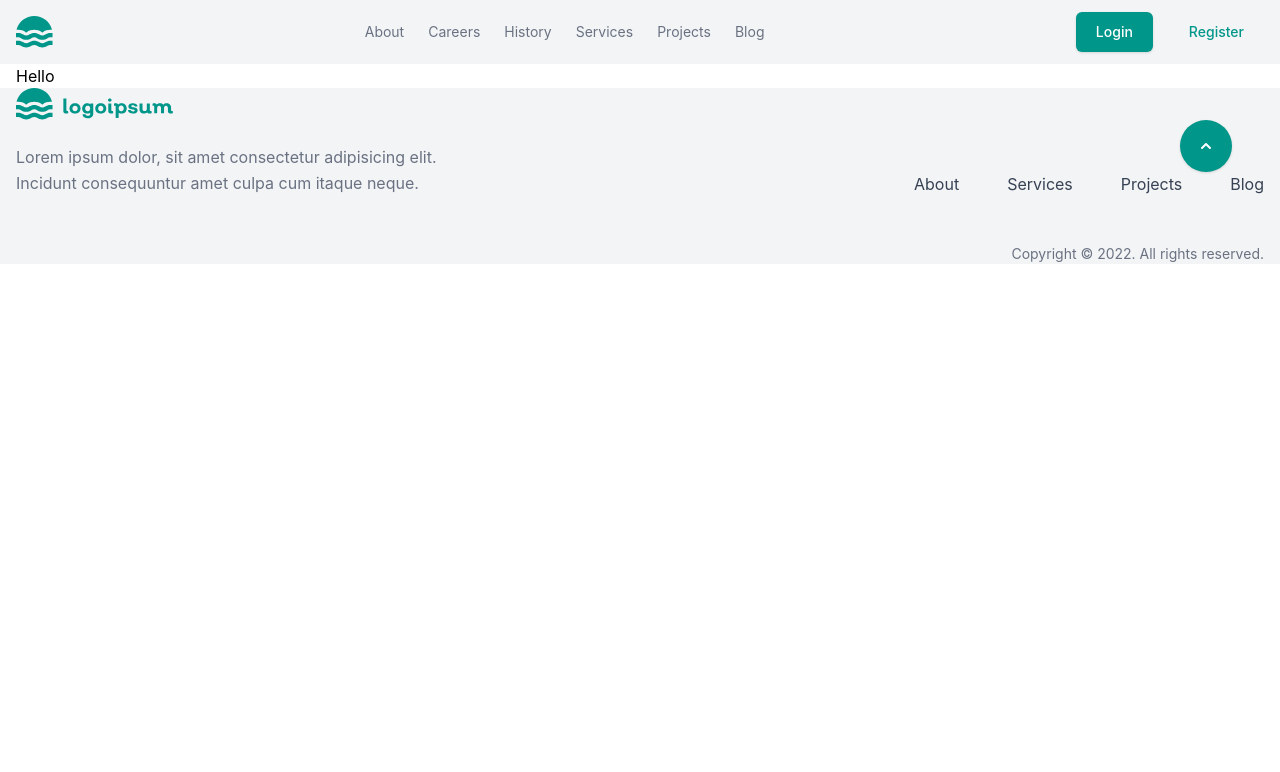
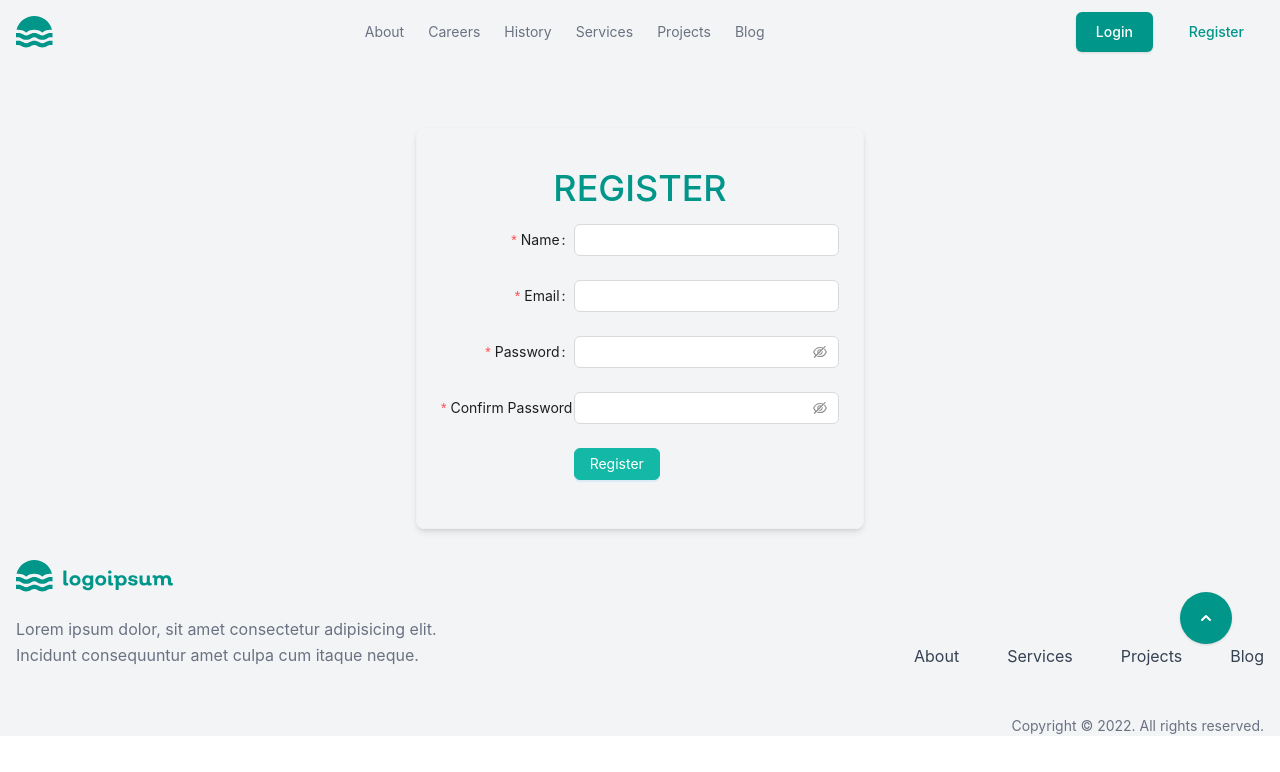
Before and after one commit to Shivanipalya26/BlogScape, a React (Vite) app in the folder client/: page /register in a window 1280 px wide. Shown: the top 772 px of the page. Built offline with nearby package versions, Linux system fonts and the light colour scheme.

Commit message:
feat: Added Register and Login Page

```diff
--- a/client/package.json
+++ b/client/package.json
@@ -11,8 +11,10 @@
   },
   "dependencies": {
     "@tailwindcss/vite": "^4.0.3",
+    "antd": "^5.23.3",
     "react": "^18.3.1",
     "react-dom": "^18.3.1",
+    "react-router-dom": "^7.1.5",
     "tailwind": "^4.0.0"
   },
   "devDependencies": {
--- a/client/src/App.tsx
+++ b/client/src/App.tsx
@@ -1,11 +1,21 @@
+import { BrowserRouter as Router, Routes, Route } from "react-router-dom";
 import HomePage from "./pages/home";
 import RootStructure from "./styles/template/RootStructure";
+import Register from "./pages/register";
+import Login from "./pages/login";
 
 function App() {
   return (
-    <RootStructure>
-      <HomePage />
-    </RootStructure>
+    <Router>
+      <RootStructure>
+        <Routes>
+          <Route path="/" element={<HomePage />} />
+          <Route path="/register" element={<Register />} />
+          <Route path="/login" element={<Login />} />
+        </Routes>
+      </RootStructure>
+    </Router>
+
   );
 }
 
--- a/client/src/components/Navbar/index.tsx
+++ b/client/src/components/Navbar/index.tsx
@@ -1,5 +1,6 @@
 import { useState } from "react";
 import Layout from "../../styles/template/Layout";
+import { Link } from "react-router-dom";
 
 const Navbar = () => {
   const [isMobileMenuOpen, setIsMobileMenuOpen] = useState(false);
@@ -97,20 +98,20 @@ const Navbar = () => {
 
           <div className="flex items-center gap-4">
             <div className="sm:flex sm:gap-4">
-              <a
+              <Link
                 className="rounded-md bg-teal-600 px-5 py-2.5 text-sm font-medium text-white shadow-sm"
-                href="#"
+                to="/login"
               >
                 Login
-              </a>
+              </Link>
 
               <div className="hidden sm:flex">
-                <a
+                <Link
                   className="rounded-md bg-gray-100 px-5 py-2.5 text-sm font-medium text-teal-600"
-                  href="#"
+                  to="/register"
                 >
                   Register
-                </a>
+                </Link>
               </div>
             </div>
 
--- /dev/null
+++ b/client/src/pages/login/index.tsx
@@ -0,0 +1,65 @@
+import type { FormProps } from "antd";
+import { Button, Card, Form, Input } from "antd";
+import { H3 } from "../../styles/typography";
+
+type FieldType = {
+  email?: string;
+  password?: string;
+};
+
+const onFinish: FormProps<FieldType>["onFinish"] = (values) => {
+  console.log("Success:", values);
+};
+
+const onFinishFailed: FormProps<FieldType>["onFinishFailed"] = (errorInfo) => {
+  console.log("Failed:", errorInfo);
+};
+
+const Login: React.FC = () => (
+  <div className="flex flex-col justify-center items-center max-w-screen h-[62vh] bg-gray-100">
+    <Card className="w-full max-w-md p-6 border-8 shadow-md"
+        style={{ backgroundColor: "transparent" }}
+    >
+    <H3 className="flex p-4 text-teal-600 justify-center font-medium">LOGIN</H3>
+    <Form
+      name="basic"
+      labelCol={{ span: 8 }}
+      wrapperCol={{ span: 16 }}
+      initialValues={{ remember: true }}
+      onFinish={onFinish}
+      onFinishFailed={onFinishFailed}
+      autoComplete="off"
+    >
+      <Form.Item<FieldType>
+        label="Email"
+        name="email"
+        rules={[{ required: true, message: "Please input your email!" }]}
+      >
+        <Input />
+      </Form.Item>
+
+      <Form.Item<FieldType>
+        label="Password"
+        name="password"
+        rules={[{ required: true, message: "Please input your password!" }]}
+      >
+        <Input.Password />
+      </Form.Item>
+
+      <Form.Item label={null}>
+        <div className="flex justify-start">
+          <Button
+            type="primary"
+            htmlType="submit"
+            style={{ backgroundColor: "#14b8a6", borderColor: "#14b8a6" }}
+          >
+            Log in
+          </Button>
+        </div>
+      </Form.Item>
+    </Form>
+    </Card>
+  </div>
+);
+
+export default Login;
--- /dev/null
+++ b/client/src/pages/register/index.tsx
@@ -0,0 +1,85 @@
+import type { FormProps } from "antd";
+import { Button, Card, Form, Input } from "antd";
+import { H3 } from "../../styles/typography";
+
+type FieldType = {
+  name?: string;
+  email?: string;
+  password?: string;
+  confirmPassword?: string;
+};
+
+const onFinish: FormProps<FieldType>["onFinish"] = (values) => {
+  console.log("Success:", values);
+};
+
+const onFinishFailed: FormProps<FieldType>["onFinishFailed"] = (errorInfo) => {
+  console.log("Failed:", errorInfo);
+};
+
+const Register: React.FC = () => (
+  <div className="flex flex-col justify-center items-center max-w-screen h-[62vh] bg-gray-100 pt-8  ">
+    <Card className="w-full max-w-md p-6 border-8 shadow-md"
+        style={{ backgroundColor: "transparent" }}
+    >
+    <H3 className="p-4 text-teal-600 flex justify-center font-medium">REGISTER</H3>
+    <Form
+      name="basic"
+      labelCol={{ span: 8 }}
+      wrapperCol={{ span: 16 }}
+      initialValues={{ remember: true }}
+      onFinish={onFinish}
+      onFinishFailed={onFinishFailed}
+      autoComplete="off"
+    >
+      <Form.Item<FieldType>
+        label="Name"
+        name="name"
+        rules={[{ required: true, message: "Please input your username!" }]}
+      >
+        <Input />
+      </Form.Item>
+
+      <Form.Item<FieldType>
+        label="Email"
+        name="email"
+        rules={[{ required: true, message: "Please input your email!" }]}
+      >
+        <Input />
+      </Form.Item>
+
+      <Form.Item<FieldType>
+        label="Password"
+        name="password"
+        rules={[{ required: true, message: "Please input your password!" }]}
+      >
+        <Input.Password />
+      </Form.Item>
+
+      <Form.Item<FieldType>
+        label="Confirm Password"
+        name="confirmPassword"
+        rules={[
+          { required: true, message: "Please input your confirm password!" },
+        ]}
+      >
+        <Input.Password />
+      </Form.Item>
+
+      <Form.Item label={null}>
+        <div className="flex justify-start">
+          <Button
+            type="primary"
+            htmlType="submit"
+            style={{ backgroundColor: "#14b8a6", borderColor: "#14b8a6" }}
+          >
+            Register
+          </Button>
+        </div>
+      </Form.Item>
+    </Form>
+    </Card>
+  </div>
+);
+
+export default Register;
```
Also changed, not shown: 1 other file (tests, documents, lock files or other folders).
